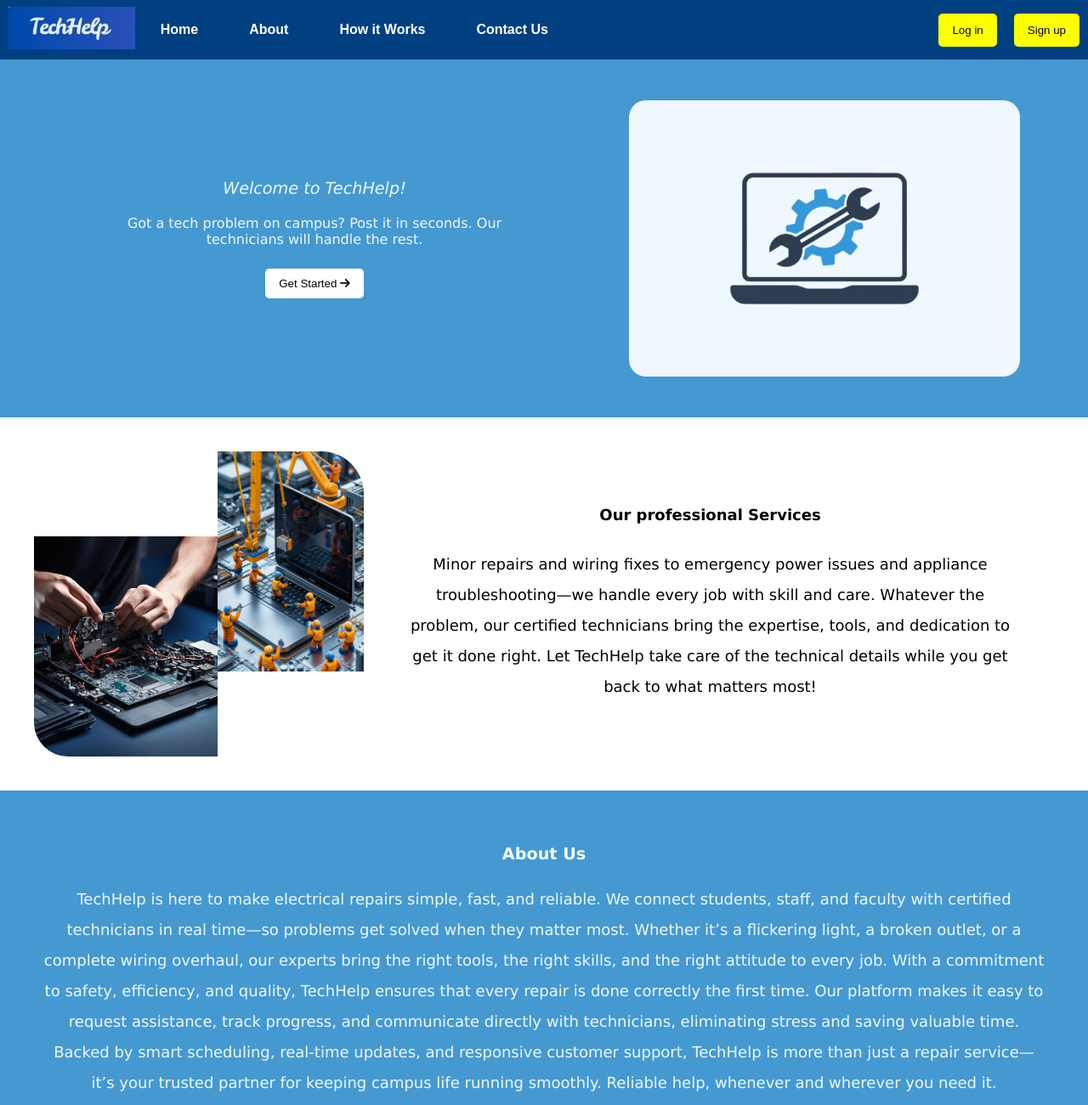
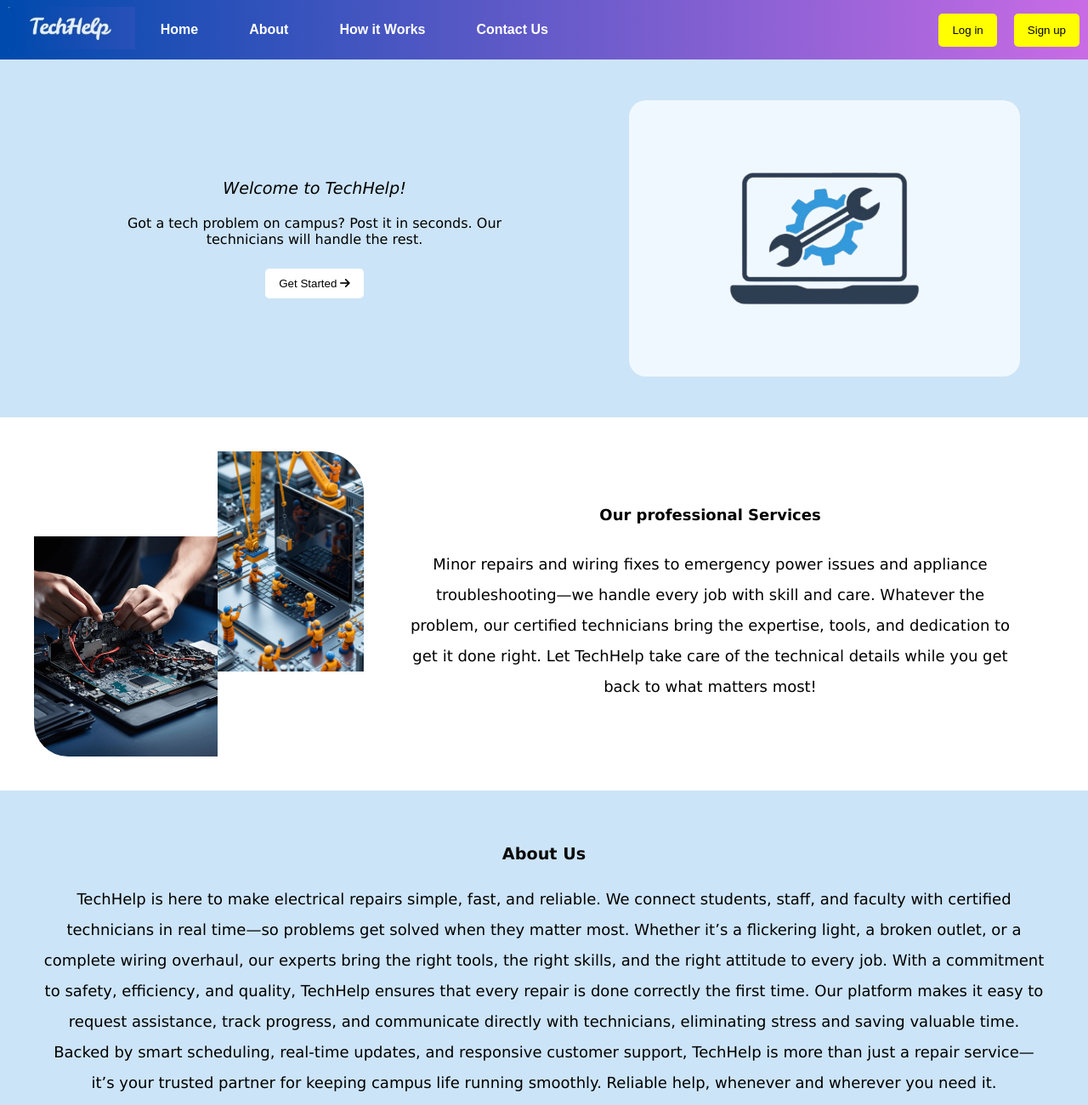
Before and after one commit to Joyeta28/Project_250, a plain HTML site: page landingPage.html in a window 1280 px wide. Shown: the top 1300 px of the page at 85% size. Drawn offline with Linux system fonts and the light colour scheme.

Commit message:
navigation background

```diff
--- a/css/signUp.css
+++ b/css/signUp.css
@@ -20,6 +20,7 @@
     justify-content: center;
     align-items: center;
     height: 100vh;
+    background-color: #cce4f7;
 }
 .signup, .login{
     text-decoration: none;
--- a/css/style.css
+++ b/css/style.css
@@ -14,7 +14,7 @@ body{
     position: sticky;
     align-items: center;
     padding: 8px 10px;
-    background-color: #004080;
+    background: linear-gradient(to right,#004aad,#c96be5);
     top: 0;
 
 }
@@ -61,12 +61,12 @@ body{
     display: flex;
     justify-content: center;
     align-items:center ;
-    background-color: rgb(68, 153, 209);
+    background-color: #cce4f7;
     padding: 40px 20px;
     padding-right: 80px;
 }
 p{
-    color: aliceblue;
+    color:black;
     font-family:Verdana, Geneva, Tahoma, sans-serif;
     font-size:medium;
 }
@@ -170,7 +170,7 @@ p{
     font-size: large;
 }
 .about{
-    background-color:  rgb(68, 153, 209);
+    background-color: #cce4f7;
     text-align: center;
     padding: 40px 50px;
     padding-bottom: 5%;
@@ -181,7 +181,7 @@ p{
     font-family: Verdana, Geneva, Tahoma, sans-serif;
     font-size: larger;
     font-weight: bold;
-    color: azure;
+    color: rgb(10, 10, 10);
 }
 .abt{
     line-height: 2;
```
